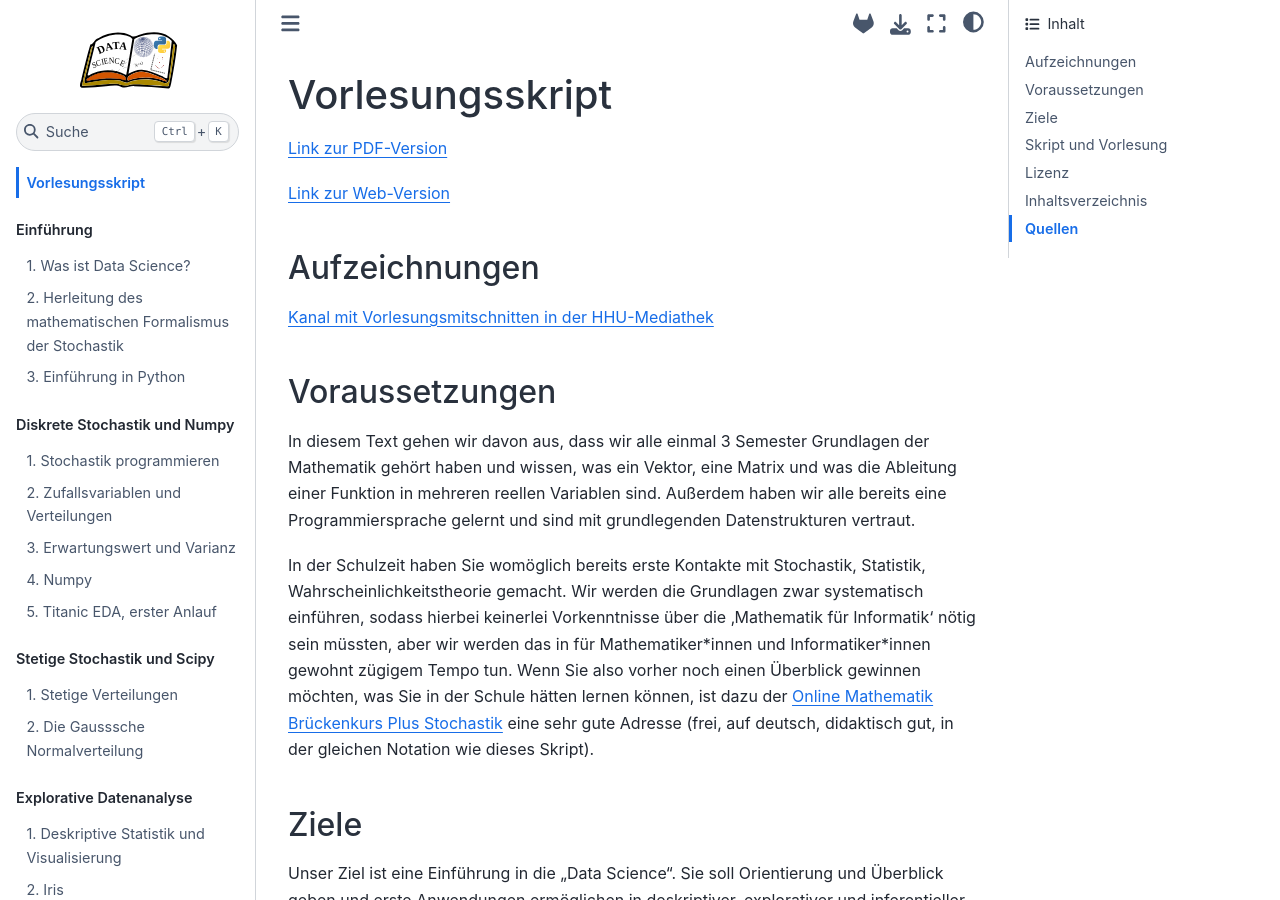
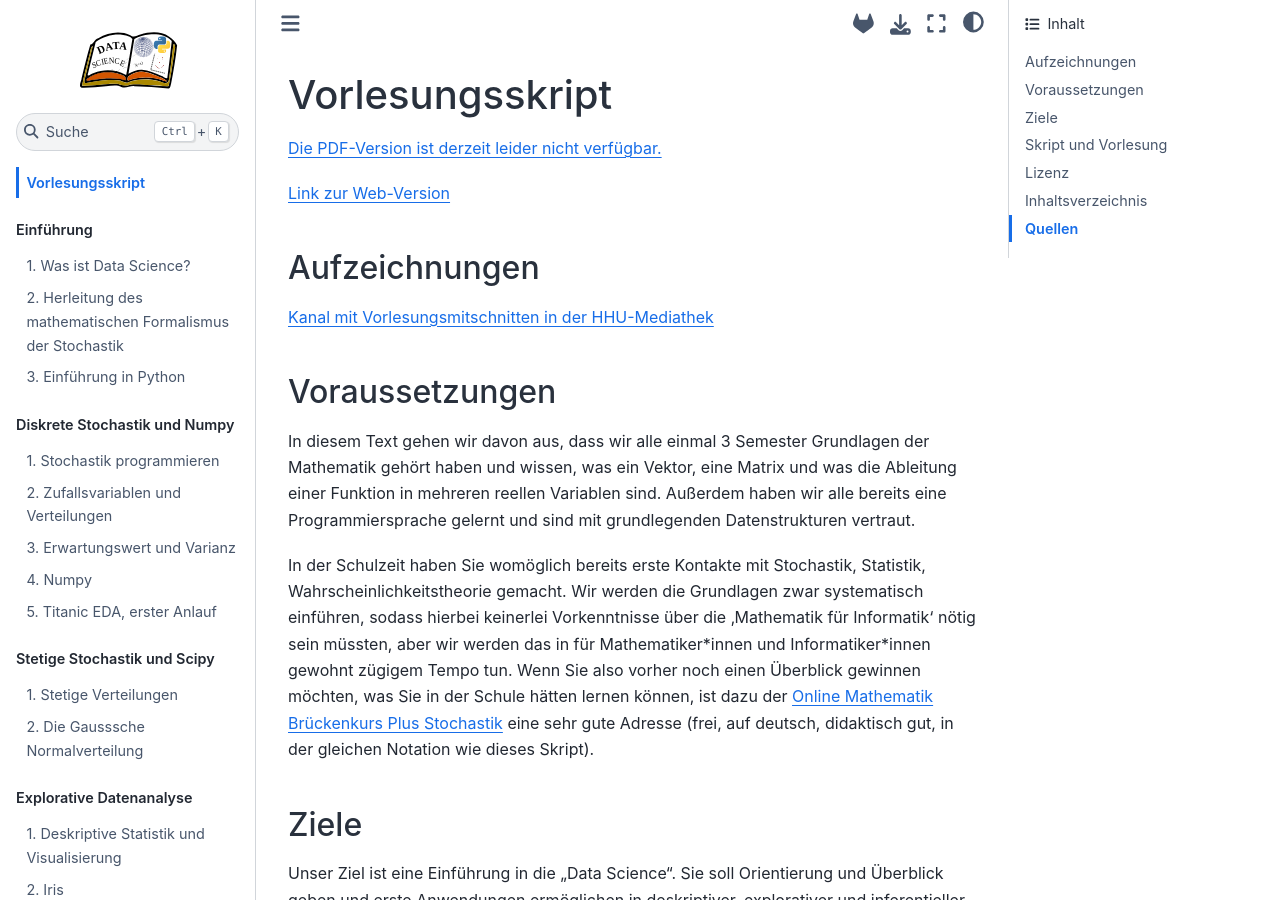
Before and after one commit to konradvoelkel/ds-skript-mirror, a Jupyter Book: the page built from landing-page.md, in a window 1280 px wide and 900 px high. Built offline with Jupyter Book 1.0.4 settings and Sphinx 7.4.7 and the Sphinx Book theme 1.1.4, drawn with Linux system fonts in a browser that asks for light colours; pages that are not in the unit, such as notebooks, are missing from menus; cross-references to code outside the pages are shown as plain code.

Commit message:
fix links

```diff
--- a/landing-page.md
+++ b/landing-page.md
@@ -1,8 +1,8 @@
 # Vorlesungsskript
 
-[Link zur PDF-Version](https://voelkel.pages.cs.uni-duesseldorf.de/ds-skript/ds-skript.pdf)
+[Die PDF-Version ist derzeit leider nicht verfügbar.](https://voelkel.pages.cs.uni-duesseldorf.de/ds-skript/ds-skript.pdf)
 
-[Link zur Web-Version](https://voelkel.pages.cs.uni-duesseldorf.de/ds-skript/landing-page.html)
+[Link zur Web-Version](https://voelkel.pages.cs.uni-duesseldorf.de/ds-skript/)
 
 ## Aufzeichnungen
 
```
